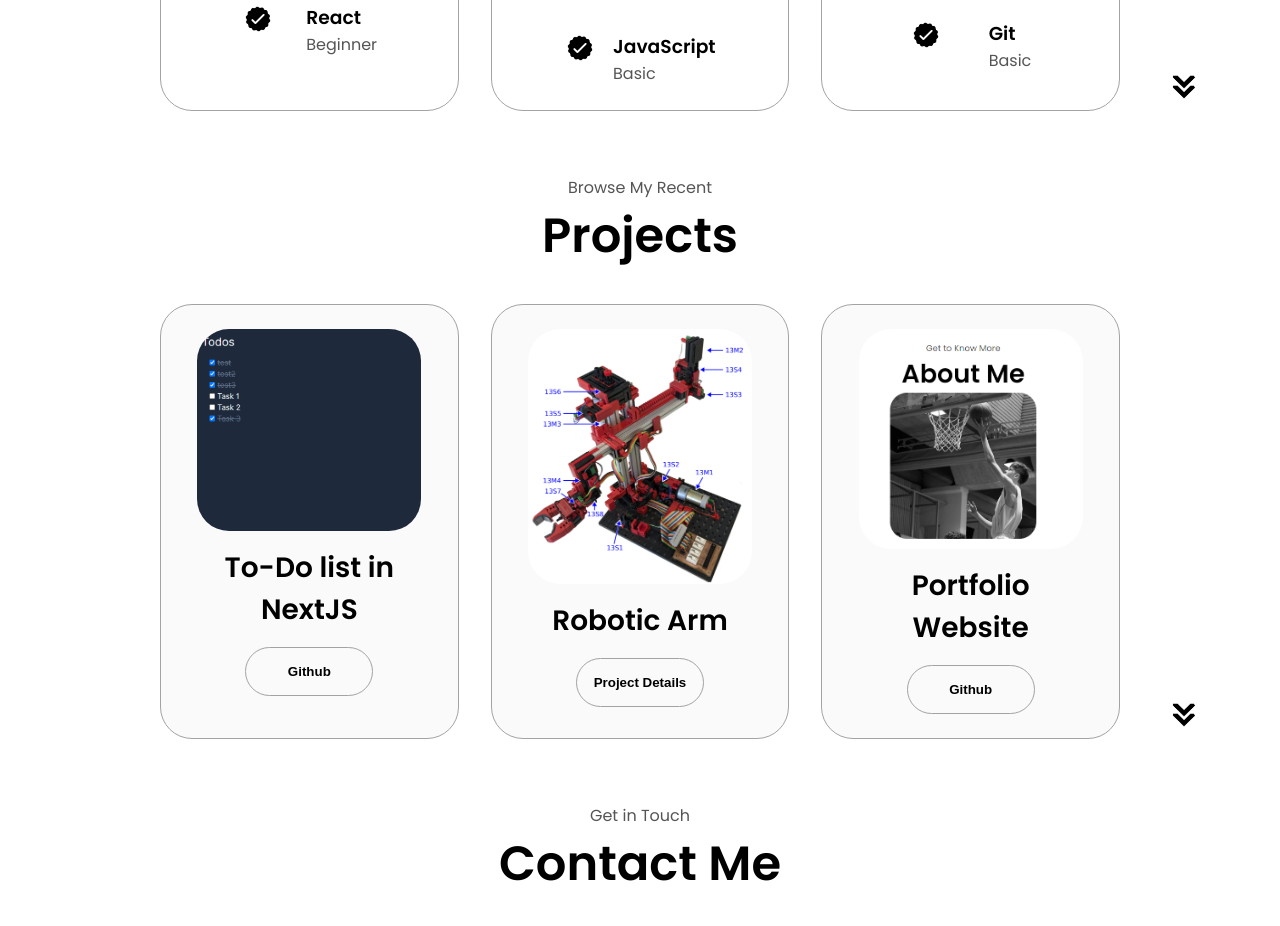
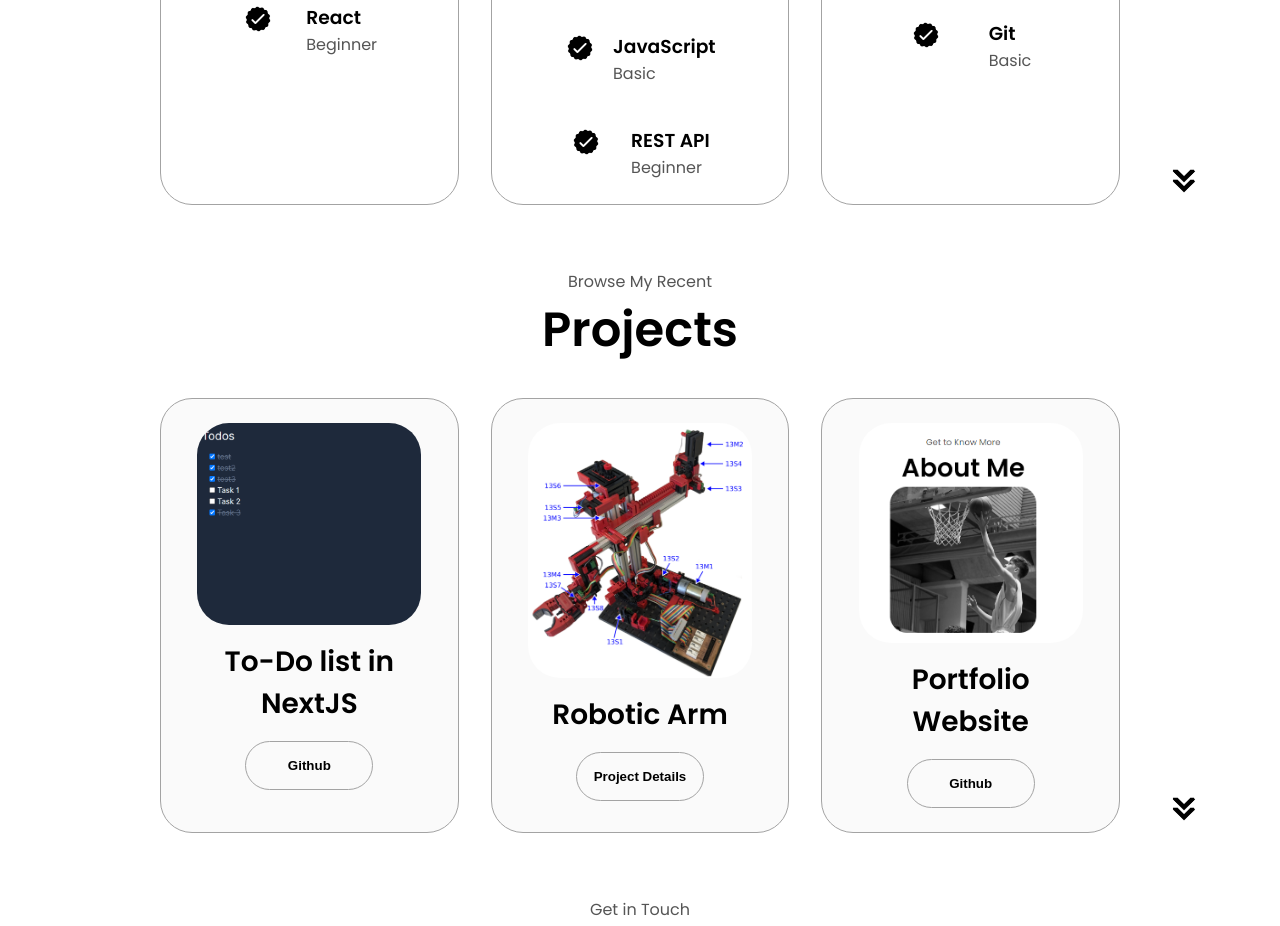
Before and after one commit to ZankoB/Portfolio, a plain HTML site: page index.html in a window 1280 px wide. Shown: the part 2339-3265 px from the top of the page. Drawn offline with Linux system fonts and the light colour scheme.

Commit message:
Little changes

```diff
--- a/index.html
+++ b/index.html
@@ -172,6 +172,13 @@
                                 <p>Basic</p>
                             </div>
                         </article>
+                        <article>
+                            <img src="./assets/checkmark.png" alt="Experience icon" class="icon"/>
+                            <div>
+                                <h3>REST API</h3>
+                                <p>Beginner</p>
+                            </div>
+                        </article>
                     </div>
                 </div>
                 <div class="details-container">
```
Also changed, not shown: 1 other file.
